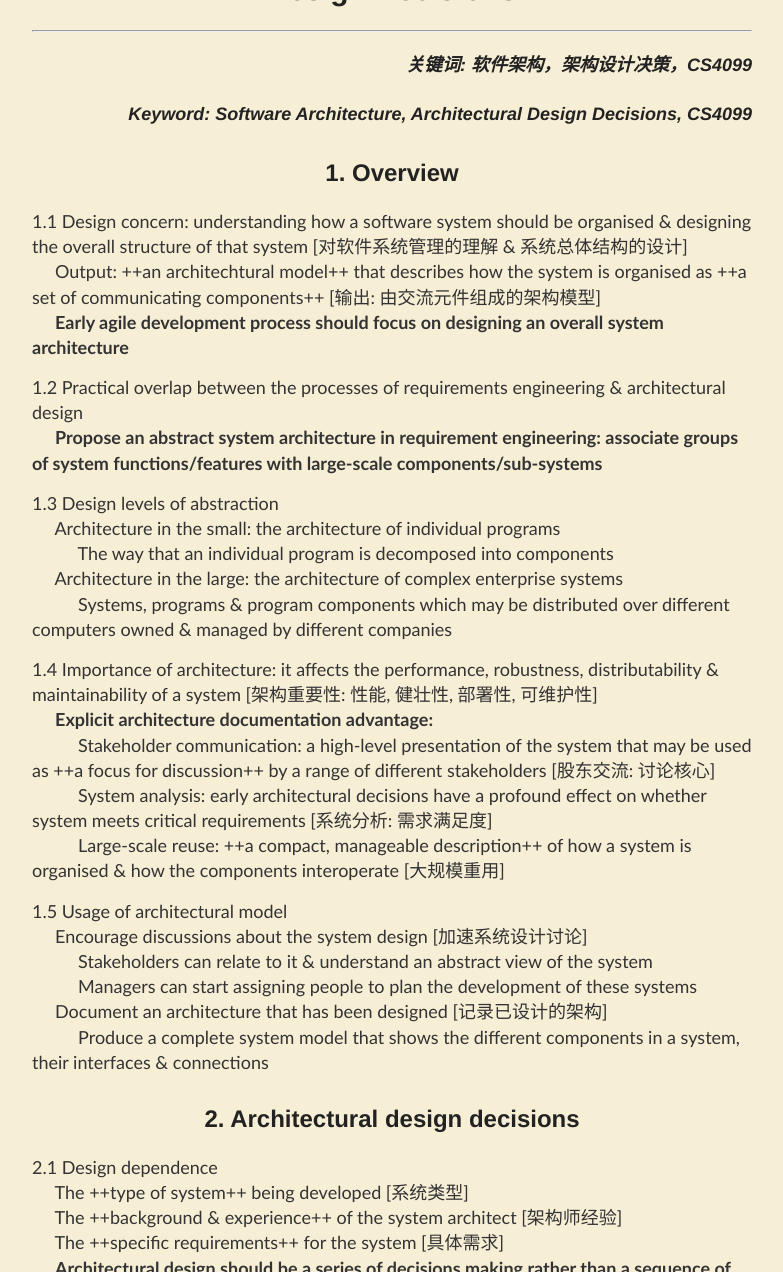
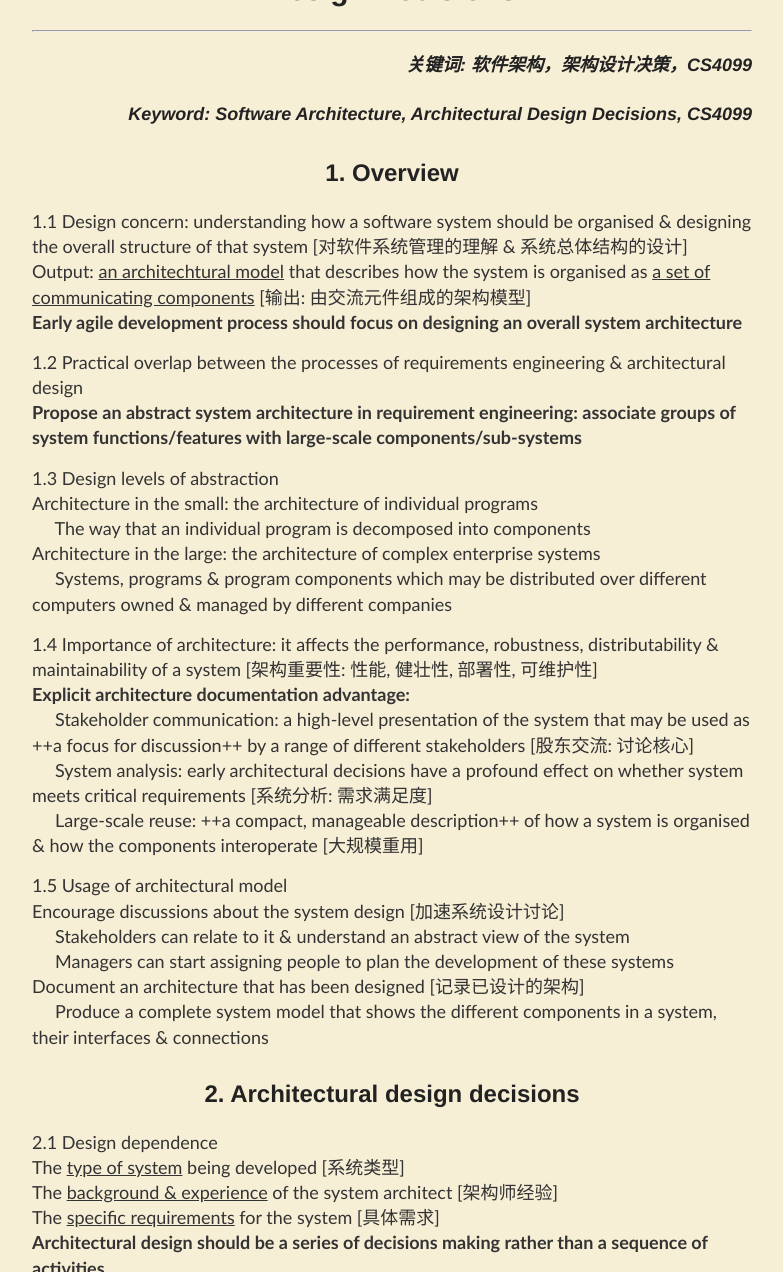
Before and after one commit to El15ande/El15ande.github.io, a Jekyll site: the page built from _posts/2019-11-28-SA-Study-1.md, in a window 1280 px wide and 1400 px high, scrolled down 248 px, cut to the strip 0-1272 px from the top of the window. Shown: the whole strip, without its empty margins (248-1031 px from the left). Built offline with Jekyll 4.4.1, drawn with Linux system fonts in a browser that asks for light colours; some of the changed lines change nothing that is shown; some of the changed text lies outside the part shown.

Commit message:
11/28-2: Fix markdown formats

```diff
--- a/_posts/2019-11-28-SA-Study-1.md
+++ b/_posts/2019-11-28-SA-Study-1.md
@@ -11,53 +11,53 @@ date: 2019-11-28
 ## 1. Overview
 
 1.1 Design concern: understanding how a software system should be organised & designing the overall structure of that system [对软件系统管理的理解 & 系统总体结构的设计]
-&nbsp;&nbsp;&nbsp;&nbsp;&nbsp;Output: ++an architechtural model++ that describes how the system is organised as ++a set of communicating components++ [输出: 由交流元件组成的架构模型]
-&nbsp;&nbsp;&nbsp;&nbsp;&nbsp;__Early agile development process should focus on designing an overall system architecture__
+Output: <u>an architechtural model</u> that describes how the system is organised as <u>a set of communicating components</u> [输出: 由交流元件组成的架构模型]
+__Early agile development process should focus on designing an overall system architecture__
 
 1.2 Practical overlap between the processes of requirements engineering & architectural design
-&nbsp;&nbsp;&nbsp;&nbsp;&nbsp;__Propose an abstract system architecture in requirement engineering: associate groups of system functions/features with large-scale components/sub-systems__
+__Propose an abstract system architecture in requirement engineering: associate groups of system functions/features with large-scale components/sub-systems__
 
 1.3 Design levels of abstraction
-&nbsp;&nbsp;&nbsp;&nbsp;&nbsp;Architecture in the small: the architecture of individual programs
-&nbsp;&nbsp;&nbsp;&nbsp;&nbsp;&nbsp;&nbsp;&nbsp;&nbsp;&nbsp;The way that an individual program is decomposed into components
-&nbsp;&nbsp;&nbsp;&nbsp;&nbsp;Architecture in the large: the architecture of complex enterprise systems
-&nbsp;&nbsp;&nbsp;&nbsp;&nbsp;&nbsp;&nbsp;&nbsp;&nbsp;&nbsp;Systems, programs & program components which may be distributed over different computers owned & managed by different companies
+Architecture in the small: the architecture of individual programs
+&nbsp;&nbsp;&nbsp;&nbsp;&nbsp;The way that an individual program is decomposed into components
+Architecture in the large: the architecture of complex enterprise systems
+&nbsp;&nbsp;&nbsp;&nbsp;&nbsp;Systems, programs & program components which may be distributed over different computers owned & managed by different companies
 
 1.4 Importance of architecture: it affects the performance, robustness, distributability & maintainability of a system [架构重要性: 性能, 健壮性, 部署性, 可维护性]
-&nbsp;&nbsp;&nbsp;&nbsp;&nbsp;__Explicit architecture documentation advantage:__
-&nbsp;&nbsp;&nbsp;&nbsp;&nbsp;&nbsp;&nbsp;&nbsp;&nbsp;&nbsp;Stakeholder communication: a high-level presentation of the system that may be used as ++a focus for discussion++ by a range of different stakeholders [股东交流: 讨论核心]
-&nbsp;&nbsp;&nbsp;&nbsp;&nbsp;&nbsp;&nbsp;&nbsp;&nbsp;&nbsp;System analysis: early architectural decisions have a profound effect on whether system meets critical requirements [系统分析: 需求满足度]
-&nbsp;&nbsp;&nbsp;&nbsp;&nbsp;&nbsp;&nbsp;&nbsp;&nbsp;&nbsp;Large-scale reuse: ++a compact, manageable description++ of how a system is organised & how the components interoperate [大规模重用]
+__Explicit architecture documentation advantage:__
+&nbsp;&nbsp;&nbsp;&nbsp;&nbsp;Stakeholder communication: a high-level presentation of the system that may be used as ++a focus for discussion++ by a range of different stakeholders [股东交流: 讨论核心]
+&nbsp;&nbsp;&nbsp;&nbsp;&nbsp;System analysis: early architectural decisions have a profound effect on whether system meets critical requirements [系统分析: 需求满足度]
+&nbsp;&nbsp;&nbsp;&nbsp;&nbsp;Large-scale reuse: ++a compact, manageable description++ of how a system is organised & how the components interoperate [大规模重用]
 
 1.5 Usage of architectural model
-&nbsp;&nbsp;&nbsp;&nbsp;&nbsp;Encourage discussions about the system design [加速系统设计讨论]
-&nbsp;&nbsp;&nbsp;&nbsp;&nbsp;&nbsp;&nbsp;&nbsp;&nbsp;&nbsp;Stakeholders can relate to it & understand an abstract view of the system
-&nbsp;&nbsp;&nbsp;&nbsp;&nbsp;&nbsp;&nbsp;&nbsp;&nbsp;&nbsp;Managers can start assigning people to plan the development of these systems
-&nbsp;&nbsp;&nbsp;&nbsp;&nbsp;Document an architecture that has been designed [记录已设计的架构]
-&nbsp;&nbsp;&nbsp;&nbsp;&nbsp;&nbsp;&nbsp;&nbsp;&nbsp;&nbsp;Produce a complete system model that shows the different components in a system, their interfaces & connections
+Encourage discussions about the system design [加速系统设计讨论]
+&nbsp;&nbsp;&nbsp;&nbsp;&nbsp;Stakeholders can relate to it & understand an abstract view of the system
+&nbsp;&nbsp;&nbsp;&nbsp;&nbsp;Managers can start assigning people to plan the development of these systems
+Document an architecture that has been designed [记录已设计的架构]
+&nbsp;&nbsp;&nbsp;&nbsp;&nbsp;Produce a complete system model that shows the different components in a system, their interfaces & connections
 
 ## 2. Architectural design decisions
 
 2.1 Design dependence
-&nbsp;&nbsp;&nbsp;&nbsp;&nbsp;The ++type of system++ being developed [系统类型]
-&nbsp;&nbsp;&nbsp;&nbsp;&nbsp;The ++background & experience++ of the system architect [架构师经验]
-&nbsp;&nbsp;&nbsp;&nbsp;&nbsp;The ++specific requirements++ for the system [具体需求]
-&nbsp;&nbsp;&nbsp;&nbsp;&nbsp;__Architectural design should be a series of decisions making rather than a sequence of activities__
+The <u>type of system</u> being developed [系统类型]
+The <u>background & experience</u> of the system architect [架构师经验]
+The <u>specific requirements</u> for the system [具体需求]
+__Architectural design should be a series of decisions making rather than a sequence of activities__
 
 2.2 Architectural design decisions figure
 ![2.2](https://note.youdao.com/yws/res/54820/WEBRESOURCEc1538db43f78c8947ea75cde49c511ba)
 
 2.3 Architectural pattern/style: a description of a system organisation that captures the essence of an architecture used in different systems [架构模式/风格: 同类型系统架构的管理方案]
-&nbsp;&nbsp;&nbsp;&nbsp;&nbsp;__The choice of architectural style/structure should depend on the ++non-functional requirements++ of the system__
-&nbsp;&nbsp;&nbsp;&nbsp;&nbsp;&nbsp;&nbsp;&nbsp;&nbsp;&nbsp;__Performance: architecture should be designed to localise critical operations within a small number of components__
-&nbsp;&nbsp;&nbsp;&nbsp;&nbsp;&nbsp;&nbsp;&nbsp;&nbsp;&nbsp;__Security: layered structure should be used__
-&nbsp;&nbsp;&nbsp;&nbsp;&nbsp;&nbsp;&nbsp;&nbsp;&nbsp;&nbsp;__Safety: safety-related operations are co-located in a single component or small number of components__
-&nbsp;&nbsp;&nbsp;&nbsp;&nbsp;&nbsp;&nbsp;&nbsp;&nbsp;&nbsp;__Availability: architecture should be designed to includeredundant components so that it is possible to replace & update components without stopping the system__
-&nbsp;&nbsp;&nbsp;&nbsp;&nbsp;&nbsp;&nbsp;&nbsp;&nbsp;&nbsp;__Maintainability: architecture should be designed using fine-grain, self-contained components that readily be changed__
+__The choice of architectural style/structure should depend on the <u>non-functional requirements</u> of the system__
+&nbsp;&nbsp;&nbsp;&nbsp;&nbsp;__Performance: architecture should be designed to localise critical operations within a small number of components__
+&nbsp;&nbsp;&nbsp;&nbsp;&nbsp;__Security: layered structure should be used__
+&nbsp;&nbsp;&nbsp;&nbsp;&nbsp;__Safety: safety-related operations are co-located in a single component or small number of components__
+&nbsp;&nbsp;&nbsp;&nbsp;&nbsp;__Availability: architecture should be designed to includeredundant components so that it is possible to replace & update components without stopping the system__
+&nbsp;&nbsp;&nbsp;&nbsp;&nbsp;__Maintainability: architecture should be designed using fine-grain, self-contained components that readily be changed__
 
 2.4 Compromise between small & large components
-&nbsp;&nbsp;&nbsp;&nbsp;&nbsp;Large components improve performance [大元件: 提升性能]
-&nbsp;&nbsp;&nbsp;&nbsp;&nbsp;Small components improve maintainability [小元件: 提升可维护性]
-&nbsp;&nbsp;&nbsp;&nbsp;&nbsp;__Different compromises must be found based on different requirements, then use different architectural patterns/styles for separate parts of the system__
+Large components improve performance [大元件: 提升性能]
+Small components improve maintainability [小元件: 提升可维护性]
+__Different compromises must be found based on different requirements, then use different architectural patterns/styles for separate parts of the system__
 
 2.5 Evaluation of architectural design: how well the system meets its functional & non-functional requirements [系统对功能需求 & 非功能需求的满足]
```
